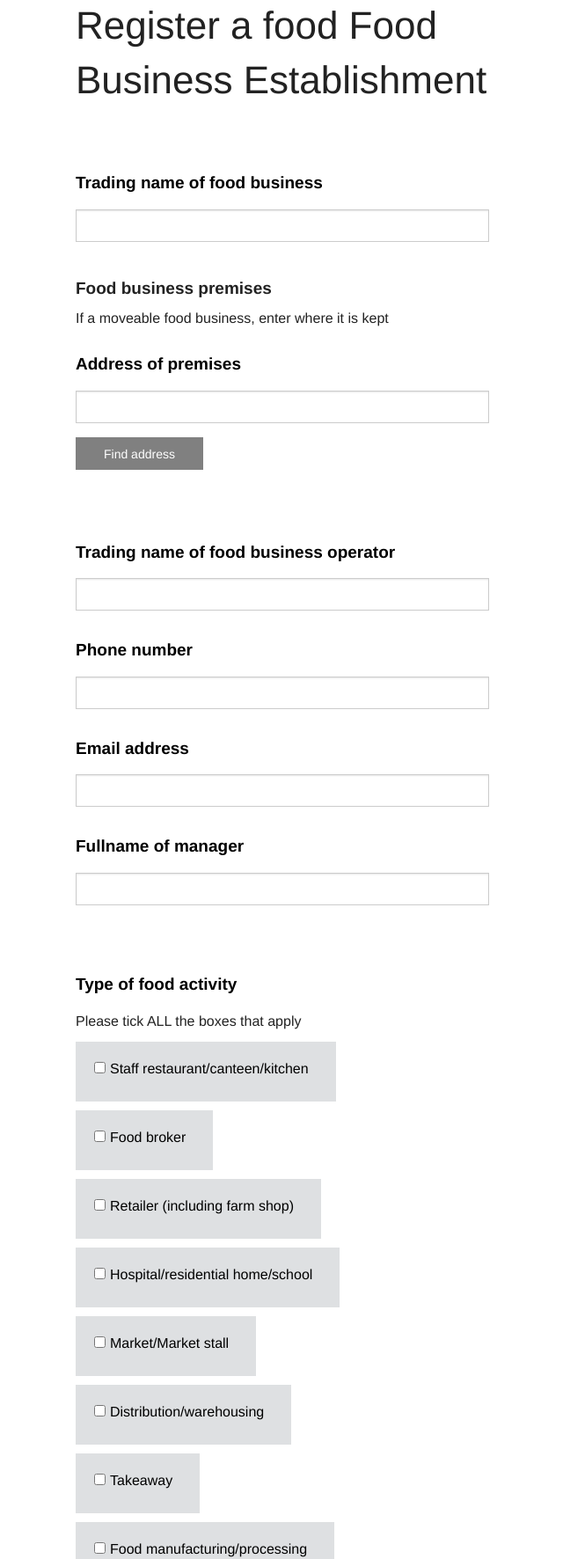
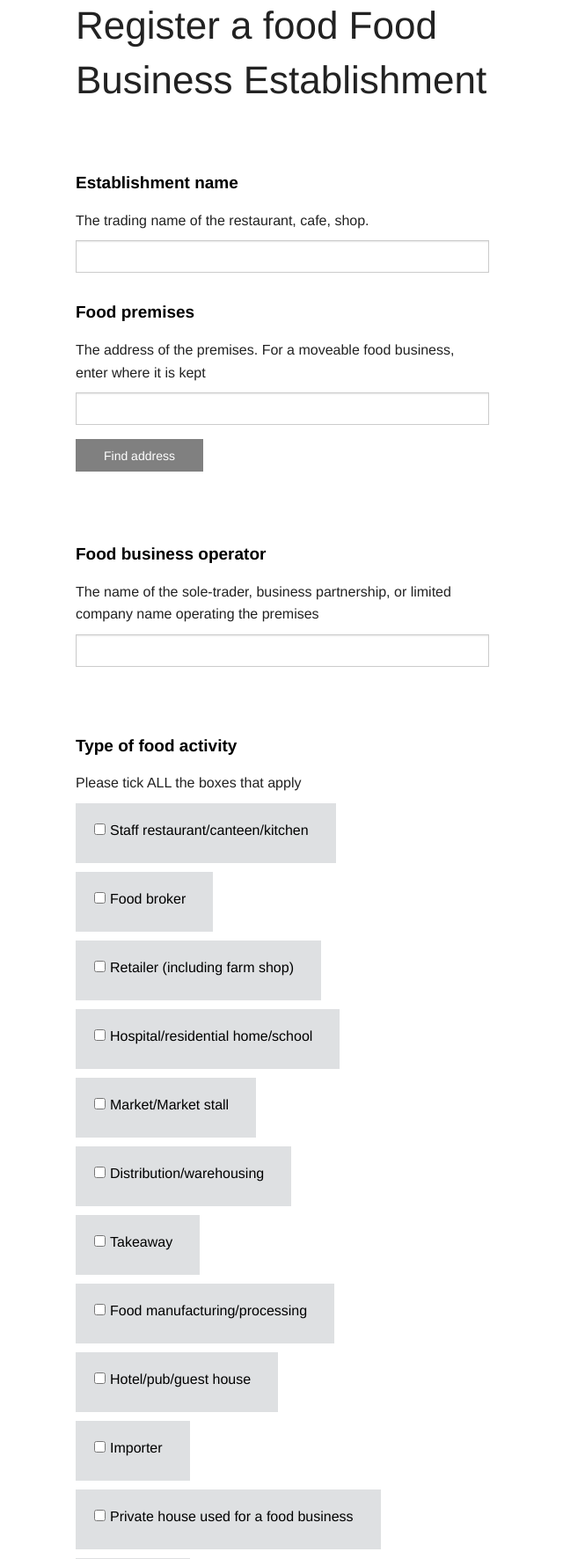
Before and after one commit to openregister/food-premises-registration, a Flask app: page / in a window 1280 px wide. Shown: the part 145-1917 px from the top of the page at 88% size, without its empty margins (69-709 px from the left). Run offline with Flask 2, Linux system fonts and the light colour scheme; parts of the project's set-up code (start-up, migrations or seed data) failed here and were passed over.

Commit message:
Form copytext hacking

```diff
--- a/food_premises_registration/templates/index.html
+++ b/food_premises_registration/templates/index.html
@@ -15,54 +15,28 @@
 
 
 <form>
-
-
-
       <div class="row section-row">
         <div class="large-6 columns">
-        <label class="premises-form-label">Trading name of food business</label>
+        <label class="premises-form-label">Establishment name</label>
+            <p class="hint">The trading name of the restaurant, cafe, shop.</p>
             <input type="text" placeholder="" />
-            <h2 class="form-heading">Food business premises</h2>
-            <p class="hint">If a moveable food business, enter where it is kept</p>
         </div>
       </div>
+
       <div class="row">
         <div class="large-6 columns">
-              <label class="premises-form-label">Address of premises</label>
-
+          <label class="premises-form-label">Food premises</label>
+          <p class="hint">The address of the premises. For a moveable food business, enter where it is kept</p>
           <input type="text" placeholder="" />
-
-
           <span class="button">Find address</span>
           </div>
        </div>
 
 
-
       <div class="row section-row">
         <div class="large-6 columns">
-        <label class="premises-form-label">Trading name of food business operator</label>
-          <!-- <p class="hint">This is the number given by Companies House</p> -->
-            <input type="text" placeholder="" />
-            <!-- <h2 class="form-heading">Head/Registered Office address of food business operator</h2> -->
-        </div>
-      </div>
-
-        <div class="row">
-            <div class="large-6 columns">
-              <label class="premises-form-label">Phone number</label>
-                <input type="text" placeholder="" />
-            </div>
-        </div>
-        <div class="row">
-            <div class="large-6 columns">
-              <label class="premises-form-label">Email address</label>
-                <input type="text" placeholder="" />
-            </div>
-        </div>
-        <div class="row">
-            <div class="large-6 columns">
-              <label class="premises-form-label">Fullname of manager</label>
+        <label class="premises-form-label">Food business operator</label>
+          <p class="hint">The name of the sole-trader, business partnership, or limited company name operating the premises</p>
             <input type="text" placeholder="" />
         </div>
       </div>
@@ -74,7 +48,7 @@
       </div>
 
       <div class="row section-row">
-        <div class="large-4 columns">
+        <div class="large-6 columns">
         <label class="premises-form-label">Type of food activity</label>
         <p class="hint">Please tick ALL the boxes that apply</p>
           <label for="checkbox1" class="block-label"><input id="checkbox1" type="checkbox">Staff restaurant/canteen/kitchen</label>
@@ -95,7 +69,6 @@
       </div>
     </div>
 </form>
-
   </main>
   {% include "footer.html" %}
 {% endblock %}
```
Lines whose indentation alone changed are shown as unchanged.
